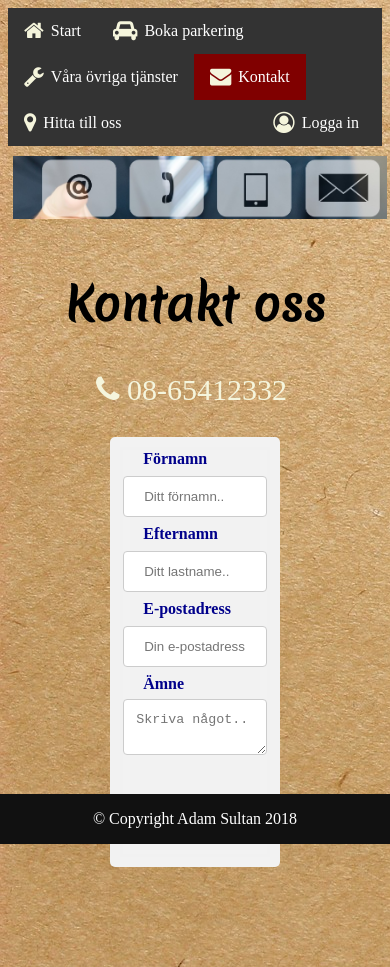
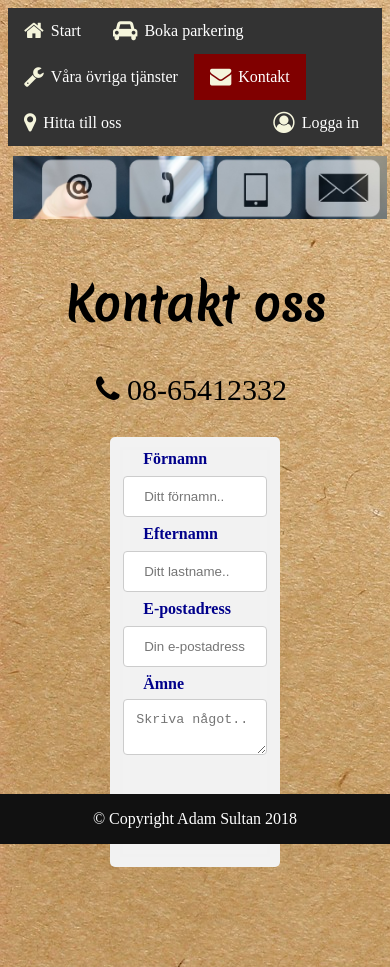
Before and after one commit to sultan012/Garage1, a plain HTML site: page contact.html in a window 390 px wide. Drawn offline with Linux system fonts and the light colour scheme; a web font is replaced by a local one.

Commit message:
change phone number colore

```diff
--- a/contact.html
+++ b/contact.html
@@ -26,7 +26,7 @@
             </div>
 
             <h2>Kontakt oss </h2>
-            <h3> <i class="fa fa-phone"> 08-65412332</i></h3>
+            <h3> <i class="fa fa-phone black"> 08-65412332</i></h3>
 
             <div class="container1">
                 <form >
--- a/style.css
+++ b/style.css
@@ -379,6 +379,7 @@ ul, i{
     display: block;
 }
 
-.fa fa-phone{
-    color: maroon;
+
+.black{
+    color: black;
 }
```
